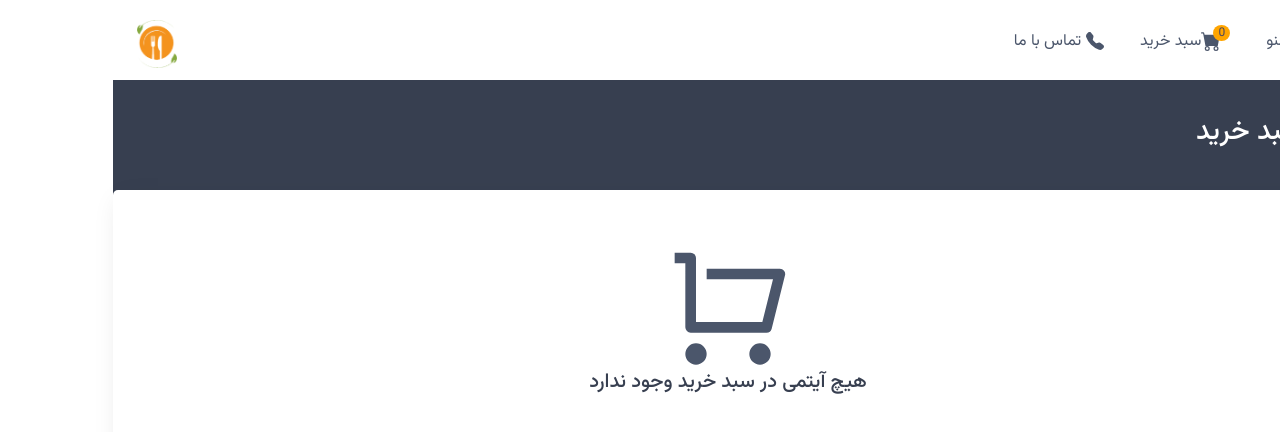
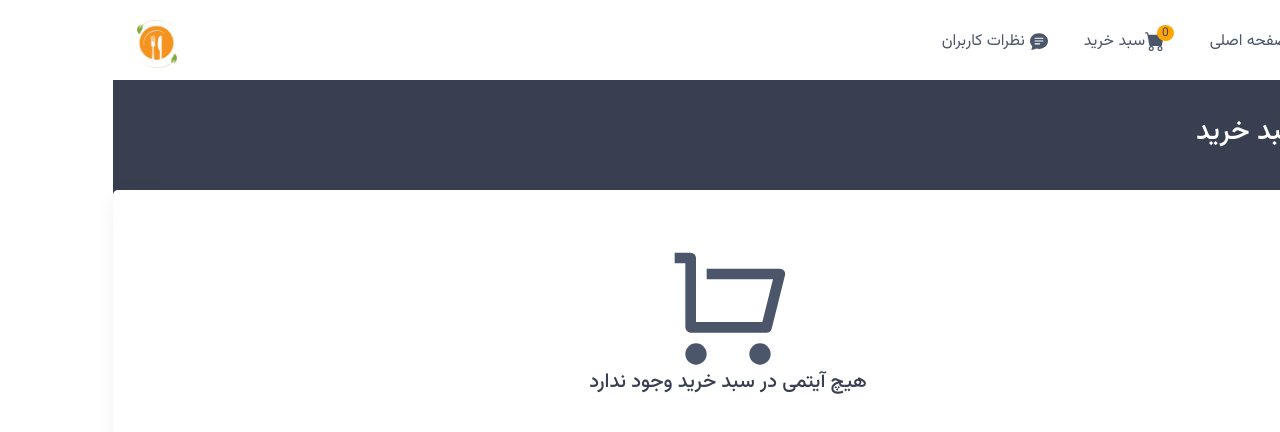
Before and after one commit to baharak-bakhtiari/fast-food-restaurant, a React (Vite) app: page /cart in a window 1280 px wide. Shown: the top 432 px of the page. Built offline with nearby package versions, Linux system fonts and the light colour scheme.

Commit message:
add internal links

```diff
--- a/src/components/Comments/comments.jsx
+++ b/src/components/Comments/comments.jsx
@@ -48,7 +48,7 @@ const Comments = () => {
   }, [lastComment]);
 
   return (
-    <div className="container pt-5">
+    <div className="container pt-5" id="comments">
       <h3>نظرات کاربران</h3>
       <div className="comments">
         {comments.map((comment, index) => (
--- a/src/components/Header/header.jsx
+++ b/src/components/Header/header.jsx
@@ -1,5 +1,5 @@
 import { useState } from "react";
-import { BsFillCartFill, BsTelephoneFill } from "react-icons/bs";
+import { BsFillCartFill, BsFillChatTextFill } from "react-icons/bs";
 import { MdRestaurantMenu } from "react-icons/md";
 import { Link } from "react-router-dom";
 import { Navbar, Nav } from "react-bootstrap";
@@ -27,7 +27,7 @@ const Header = () => {
           <Nav className="mr-auto">
             <Nav.Link id="navitem" as={Link} to="/">
               <MdRestaurantMenu className="nav-icons fs-lg" />
-              منو
+              صفحه اصلی
             </Nav.Link>
             <Nav.Link id="navitem" as={Link} to="/Cart">
               <span className="cart-label badge badge-warning rounded-circle">
@@ -36,9 +36,9 @@ const Header = () => {
               <BsFillCartFill className="navbar-tool-icon" />
               سبد خرید
             </Nav.Link>
-            <Nav.Link id="navitem" href="tel:410-602-5008">
-              <BsTelephoneFill className="nav-icons fs-lg" />
-              تماس با ما
+            <Nav.Link id="navitem" href="#comments">
+              <BsFillChatTextFill className="nav-icons fs-lg" />
+              نظرات کاربران
             </Nav.Link>
           </Nav>
         </Navbar.Collapse>
--- a/src/components/LandingPage/landingPage.jsx
+++ b/src/components/LandingPage/landingPage.jsx
@@ -14,18 +14,12 @@ const LandingPage = () => {
             <p>آدرس: خیابان ولیعصر، جنب بانک ملی</p>
           </div>
           <div className="d-flex justify-content-start">
-            <button className="btn m-2 rounded-4 main-button">
-              مشاهده منو
-            </button>
-            <button className="btn m-2 secondary-button">تماس با ما</button>
+            <a className="btn m-2 rounded-4 main-button" href="#menu">مشاهده منو</a>
+            <a className="btn m-2 secondary-button">تماس با ما</a>
           </div>
         </div>
         <div className="pizza-container">
-          <img
-            src={pizza}
-            className="d-none d-sm-block pizza"
-            alt="pizza"
-          />
+          <img src={pizza} className="d-none d-sm-block pizza" alt="pizza" />
         </div>
       </div>
       <Menu />
--- a/src/components/MenuCategories/menuCategories.jsx
+++ b/src/components/MenuCategories/menuCategories.jsx
@@ -8,9 +8,12 @@ const MenuCategories = ({ filterItems, children }) => {
   const [loading, , categories] = useAxios({ url: "/FoodCategory/categories" });
 
   const renderContent = () => {
-    if (loading) return <Loading color={"dark-gray"} />;
+    if (loading) return <Loading color={"dark-gray"}/>;
     return (
-      <div className="d-flex align-items-center justify-content-between bg-white rounded-3 shadow-lg mb-5">
+      <div
+        className="d-flex align-items-center justify-content-between bg-white rounded-3 shadow-lg mb-5"
+        id="menu"
+      >
         <Dropdown>
           <Dropdown.Toggle variant="white" id="dropdownMenuButton">
             دسته‌بندی فست‌فودها
```
